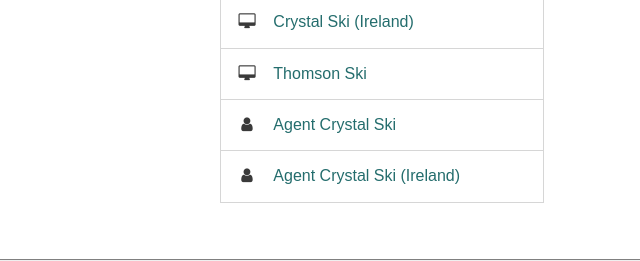
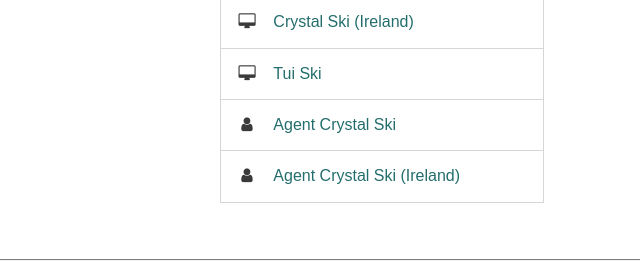
Before and after one commit to gordonez5/CrystalLinks, a website: page index.html in a window 1280 px wide. Both pictures are taken after a click on the element "Stage". Shown: the part 492-753 px from the top of the page, 258-898 px from the left. Drawn offline with nearby package versions, Linux system fonts and the light colour scheme; files that its build step writes are made by us from their sources.

Commit message:
Updating Thomson Ski to Tui Ski

```diff
--- a/index.html
+++ b/index.html
@@ -76,7 +76,7 @@
 								<a href="https://dev.www.crystalski.ie.dev1.alp.aws.shgdev.com/"><i class="fa fa-desktop fa-fw" aria-hidden="true"></i><span class="site-name">Crystal Ski (Ireland)</span></a>
 							</li>
 							<li>
-								<a href="https://dev.www.thomsonski.co.uk.dev1.alp.aws.shgdev.com/"><i class="fa fa-desktop fa-fw" aria-hidden="true"></i><span class="site-name">Thomson Ski</span></a>
+								<a href="https://dev.www.tuiski.co.uk.dev1.alp.aws.shgdev.com/"><i class="fa fa-desktop fa-fw" aria-hidden="true"></i><span class="site-name">Tui Ski</span></a>
 							</li>
 							<li>
 								<a href="https://dev.agent.crystalski.co.uk.dev1.alp.aws.shgdev.com/"><i class="fa fa-user fa-fw" aria-hidden="true"></i><span class="site-name">Agent Crystal Ski</span></a>
@@ -99,7 +99,7 @@
 								<a href="https://dev.www.crystalski.ie.dev2.alp.aws.shgdev.com/"><i class="fa fa-desktop fa-fw" aria-hidden="true"></i><span class="site-name">Crystal Ski (Ireland)</span></a>
 							</li>
 							<li>
-								<a href="https://dev.www.thomsonski.co.uk.dev2.alp.aws.shgdev.com/"><i class="fa fa-desktop fa-fw" aria-hidden="true"></i><span class="site-name">Thomson Ski</span></a>
+								<a href="https://dev.www.tuiski.co.uk.dev2.alp.aws.shgdev.com/"><i class="fa fa-desktop fa-fw" aria-hidden="true"></i><span class="site-name">Tui Ski</span></a>
 							</li>
 							<li>
 								<a href="https://dev.agent.crystalski.co.uk.dev2.alp.aws.shgdev.com/"><i class="fa fa-user fa-fw" aria-hidden="true"></i><span class="site-name">Agent Crystal Ski</span></a>
@@ -131,7 +131,7 @@
 								<a href="https://qa2.www.crystalski.ie.qa1.alp.aws.shgdev.com/"><i class="fa fa-desktop fa-fw" aria-hidden="true"></i><span class="site-name">Crystal Ski (Ireland)</span></a>
 							</li>
 							<li>
-								<a href="https://qa2.www.thomsonski.co.uk.qa1.alp.aws.shgdev.com/"><i class="fa fa-desktop fa-fw" aria-hidden="true"></i><span class="site-name">Thomson Ski</span></a>
+								<a href="https://qa2.www.tuiski.co.uk.qa1.alp.aws.shgdev.com/"><i class="fa fa-desktop fa-fw" aria-hidden="true"></i><span class="site-name">Tui Ski</span></a>
 							</li>
 							<li>
 								<a href="https://qa2.agent.crystalski.co.uk.qa1.alp.aws.shgdev.com/"><i class="fa fa-user fa-fw" aria-hidden="true"></i><span class="site-name">Agent Crystal Ski</span></a>
@@ -157,7 +157,7 @@
 								<a href="https://stage.www.crystalski.ie.stage.alp.aws.shgdev.com/"><i class="fa fa-desktop fa-fw" aria-hidden="true"></i><span class="site-name">Crystal Ski (Ireland)</span></a>
 							</li>
 							<li>
-								<a href="https://stage.www.thomsonski.co.uk.stage.alp.aws.shgdev.com/"><i class="fa fa-desktop fa-fw" aria-hidden="true"></i><span class="site-name">Thomson Ski</span></a>
+								<a href="https://stage.www.tuiski.co.uk.stage.alp.aws.shgdev.com/"><i class="fa fa-desktop fa-fw" aria-hidden="true"></i><span class="site-name">Tui Ski</span></a>
 							</li>
 							<li>
 								<a href="https://stage.agent.crystalski.co.uk.stage.alp.aws.shgdev.com/"><i class="fa fa-user fa-fw" aria-hidden="true"></i><span class="site-name">Agent Crystal Ski</span></a>
@@ -186,7 +186,7 @@
 								<a href="https://www.crystalski.ie/"><i class="fa fa-desktop fa-fw" aria-hidden="true"></i><span class="site-name">Crystal Ski (Ireland)</span></a>
 							</li>
 							<li>
-								<a href="https://www.thomsonski.co.uk/"><i class="fa fa-desktop fa-fw" aria-hidden="true"></i><span class="site-name">Thomson Ski</span></a>
+								<a href="https://www.tuiski.co.uk/"><i class="fa fa-desktop fa-fw" aria-hidden="true"></i><span class="site-name">Tui Ski</span></a>
 							</li>
 							<li>
 								<a href="https://agent.crystalski.co.uk/"><i class="fa fa-user fa-fw" aria-hidden="true"></i><span class="site-name">Agent Crystal Ski</span></a>
--- a/package.json
+++ b/package.json
@@ -5,12 +5,12 @@
 	"main": "gulpfile.js",
 	"devDependencies": {
 		"autoprefixer": "^6.2.3",
-		"gulp": "^3.9.0",
+		"gulp": "^3.9.1",
 		"gulp-clean-css": "2.3.2",
 		"gulp-concat": "^2.6.0",
 		"gulp-postcss": "^6.0.1",
 		"gulp-rename": "^1.2.2",
-		"gulp-sass": "^3.1.0",
+		"gulp-sass": "^3.2.1",
 		"gulp-sourcemaps": "^1.5.2",
 		"gulp-uglify": "^1.2.0",
 		"gulp-util": "^3.0.6",
```
Also changed, not shown: 1 other file.
